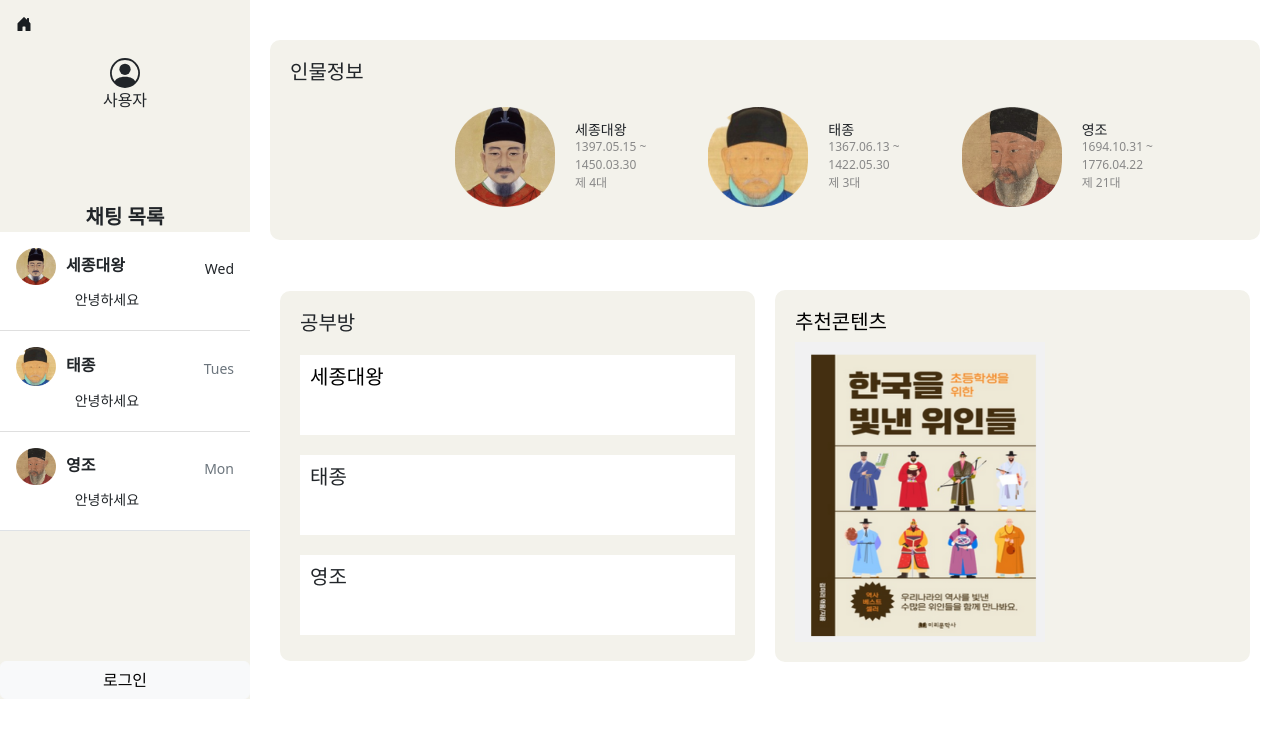
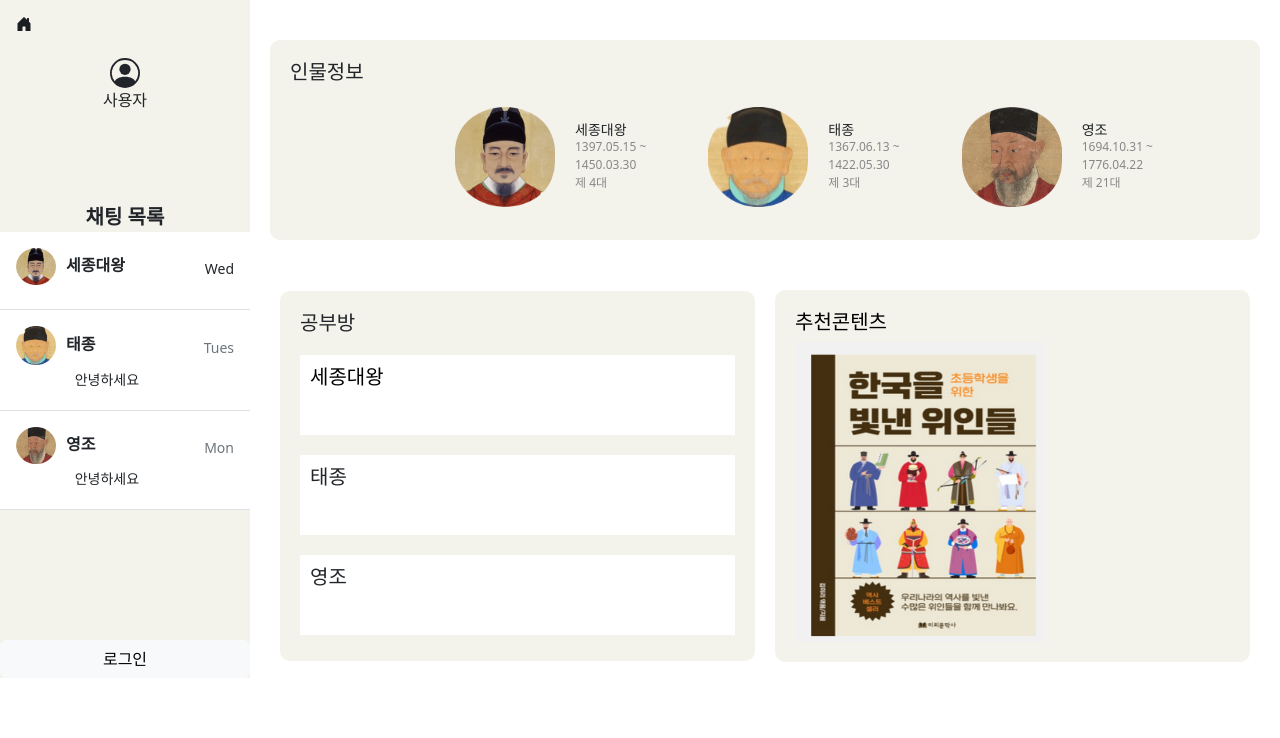
Before and after one commit to HSORI-SLSL/FRONT, a React (Create React App) app: page / in a window 1280 px wide. Shown: the top 738 px of the page. Built offline with nearby package versions, Linux system fonts and the light colour scheme; no server answers.

Commit message:
최신채팅

```diff
--- /dev/null
+++ b/src/LastMessageContext.js
@@ -0,0 +1,21 @@
+// LastMessageContext.js
+
+import { createContext, useState, useContext } from 'react';
+
+// Context 생성
+export const LastMessageContext = createContext();
+
+// Provider 생성
+export const LastMessageProvider = ({ children }) => {
+  const [lastMessageContent, setLastMessageContent] = useState('');
+
+  return (
+    <LastMessageContext.Provider value={{ lastMessageContent, setLastMessageContent }}>
+      {children}
+    </LastMessageContext.Provider>
+  );
+};
+
+export const useLastMessageContext = () => {
+  return useContext(LastMessageContext);
+};
--- a/src/chatroom.js
+++ b/src/chatroom.js
@@ -1,6 +1,9 @@
 import React, { useState, useRef, useEffect } from 'react';
 import './chatroom.css';
 import axios from 'axios'
+import Sidebar from './layout/Sidebar';
+
+import { useLastMessageContext } from './LastMessageContext'; // Make sure the correct path is used here
 
 function Chatroom() {
   const [query, setQuery] = useState('');
@@ -8,6 +11,8 @@ function Chatroom() {
   const [question, setQuizQuestion] = useState('');
   const [answer, setQuizAnswer] = useState('');
   const [quizMode, setQuizMode] = useState(false);
+
+  const { lastMessageContent, setLastMessageContent } = useLastMessageContext();
 
   const handleMessageChange = (event) => {
     setQuery(event.target.value);
@@ -72,6 +77,11 @@ function Chatroom() {
 
   // 첫 인사
   useEffect(() => {
+
+    if (messages.length > 0) {
+      setLastMessageContent(messages[messages.length - 1].content);
+    }
+
     if (!initialGreetingDisplayed.current) {
       const initialGreeting = '안녕하세요!'; // Initial greeting message
       setMessages((prevMessages) => [
@@ -81,7 +91,8 @@ function Chatroom() {
       initialGreetingDisplayed.current = true;
     }
     scrollToBottom();
-  }, []);
+
+  }, [messages]);
 
   // 자동으로 밑으로 내리는 스크롤바
   useEffect(() => {
@@ -200,6 +211,8 @@ function Chatroom() {
           </button>
         </div>
       </div>
+
+
     </div>
   );
 }
--- a/src/layout/Sidebar.js
+++ b/src/layout/Sidebar.js
@@ -2,6 +2,7 @@ import React, { useState, useEffect } from 'react';
 import './sidebars.css';
 import { getAuth, signOut, onAuthStateChanged } from 'firebase/auth';
 
+import { useLastMessageContext } from '../LastMessageContext';
 
 
 function Sidebar () {
@@ -9,7 +10,14 @@ function Sidebar () {
   const [isLoggedin, setIsLoggedin] = useState(false);
   const [userEmail, setUserEmail] = useState('');
 
+  const [localLastMessageContent, setLocalLastMessageContent] = useState('');
+
+  const { lastMessageContent } = useLastMessageContext();
+
   useEffect(() => {
+
+    setLocalLastMessageContent(lastMessageContent);
+
     // 사용자가 이미 로그인한지 확인합니다.
     const isLoggedIn = localStorage.getItem('isLoggedIn') === 'true';
     setIsLoggedin(isLoggedIn);
@@ -23,7 +31,7 @@ function Sidebar () {
         setUserEmail(''); // 사용자 로그아웃 시 이메일 초기화
       }
     });
-  }, []);
+  },[lastMessageContent]);
 
 
   const handleLogin = () => {
@@ -75,19 +83,22 @@ function Sidebar () {
         <span class="fs-5 fw-semibold" style={ { marginTop : '90px' } }>
         채팅 목록
         </span>
+
         {/* 채팅 list group */}
         {/* 세종대왕 채팅 목록  */}
-        <div class="list-group list-group-flush border-bottom ">
+      <div class="list-group list-group-flush border-bottom">
         <a href="http://localhost:3000/chatroom" class="list-group-item list-group-item-action py-3 lh-tight">
           <div class="d-flex w-100 align-items-center justify-content-between">
             <strong class="mb-1" margin="30px">
-              <img src="/img/sejong.png" alt="Bot Avatar" className="avatar" width="40px"  style={{marginRight:'10px'}}/>
+              <img src="/img/sejong.png" alt="Bot Avatar" className="avatar" width="40px" style={{ marginRight: '10px' }} />
               세종대왕
             </strong>
             <small>Wed</small>
           </div>
-              <div class="col-10 mb-1 small">안녕하세요</div>
+          <div className="col-10 mb-1 small">{lastMessageContent} </div>
         </a>
+
+
           <a href="http://localhost:3000/chatroom" class="list-group-item list-group-item-action py-3 lh-tight">
             <div class="d-flex w-100 align-items-center justify-content-between">
               <strong class="mb-1"><img src="/img/taejong.png" alt="Bot Avatar" className="avatar" width="40px" style={{marginRight:'10px'}}/>
```
Also changed, not shown: src/App.js (+9 -1 lines). Lines whose indentation alone changed are shown as unchanged.
